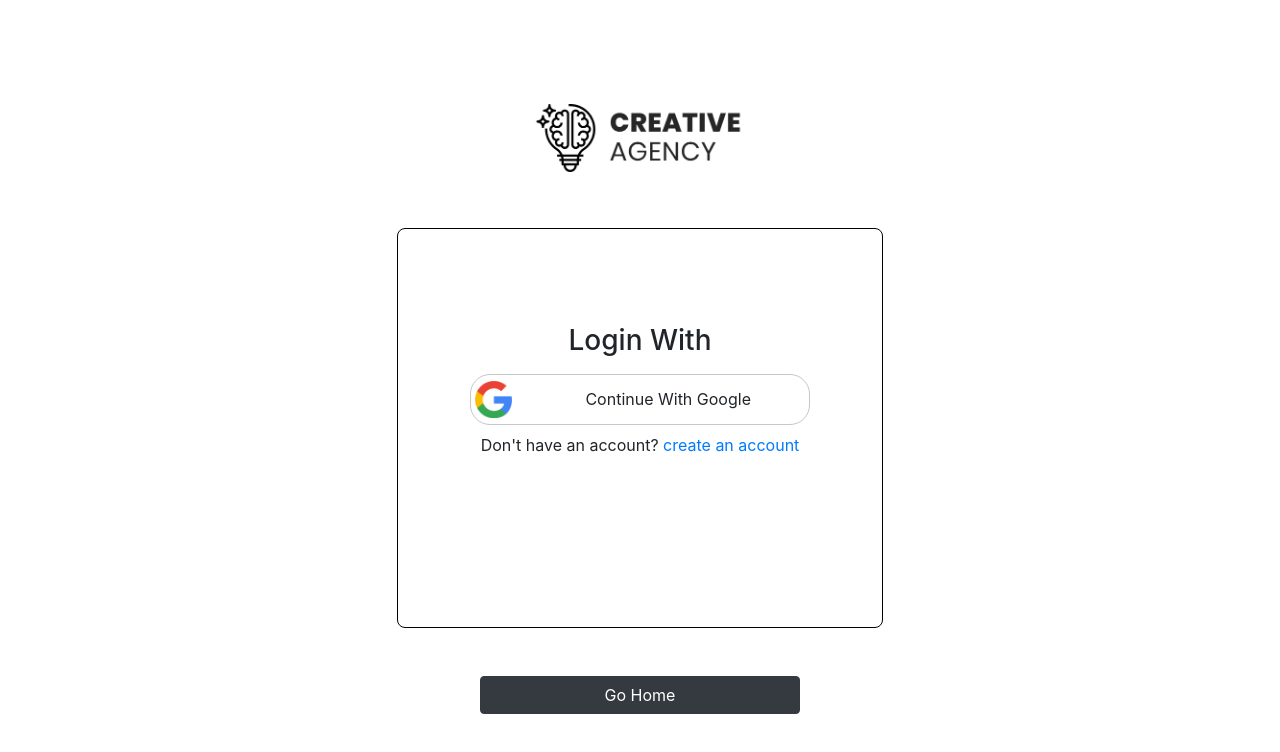
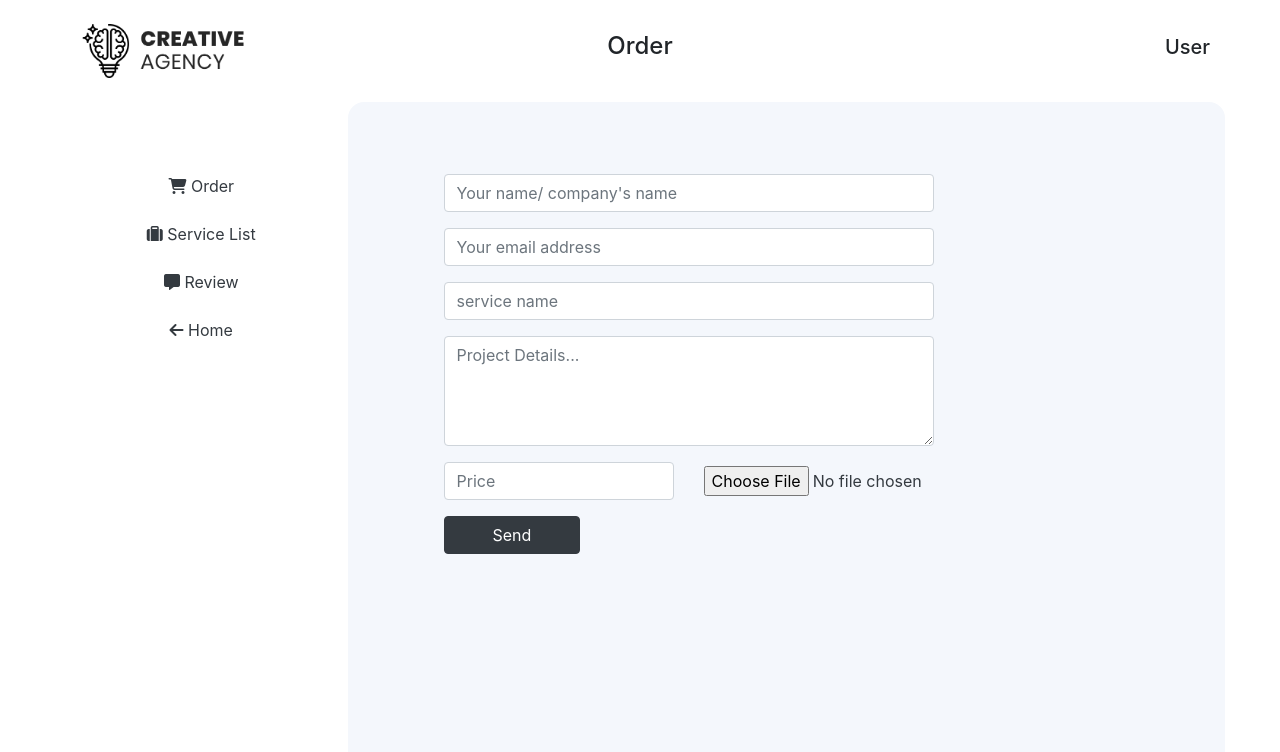
Before and after one commit to joy012/creative-agency-client, a React (Create React App) app: page /customer in a window 1280 px wide. Before the commit this address led to /login. Shown: the top 752 px of the page. Built offline with nearby package versions, Linux system fonts and the light colour scheme; no server answers; sample sign-in values are in the browser's storage.

Commit message:
role check

```diff
--- a/src/Pages/Customer/PrivateRouteCustomer/PrivateRouteCustomer.js
+++ b/src/Pages/Customer/PrivateRouteCustomer/PrivateRouteCustomer.js
@@ -9,7 +9,7 @@ const PrivateRouteCustomer = ({ children, ...rest }) => {
         <Route
       {...rest}
       render={({ location }) =>
-        (loggedInUser.role === 'user' && (sessionStorage.getItem('token') || loggedInUser.email)) ? (
+        (loggedInUser.role === 'user' || sessionStorage.getItem('token') || loggedInUser.email) ? (
           children
         ) : (
           <Redirect
```
